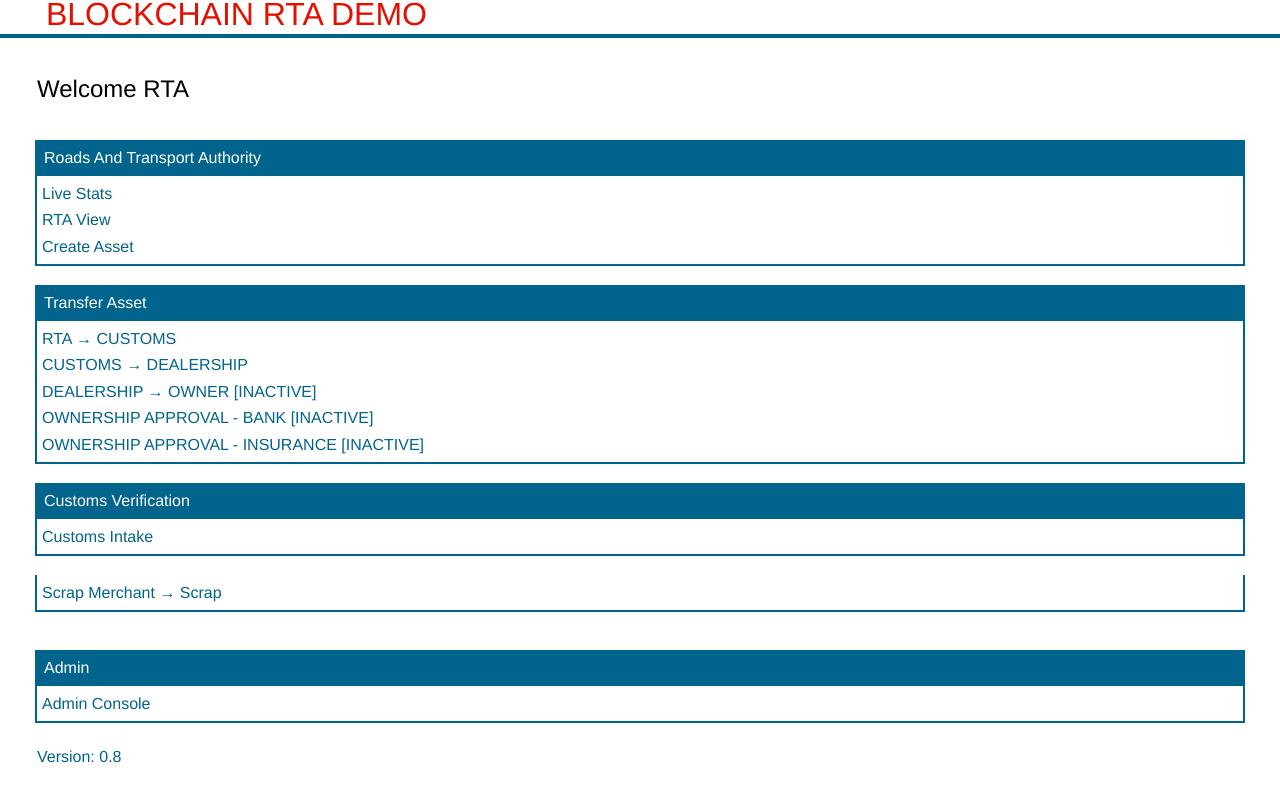
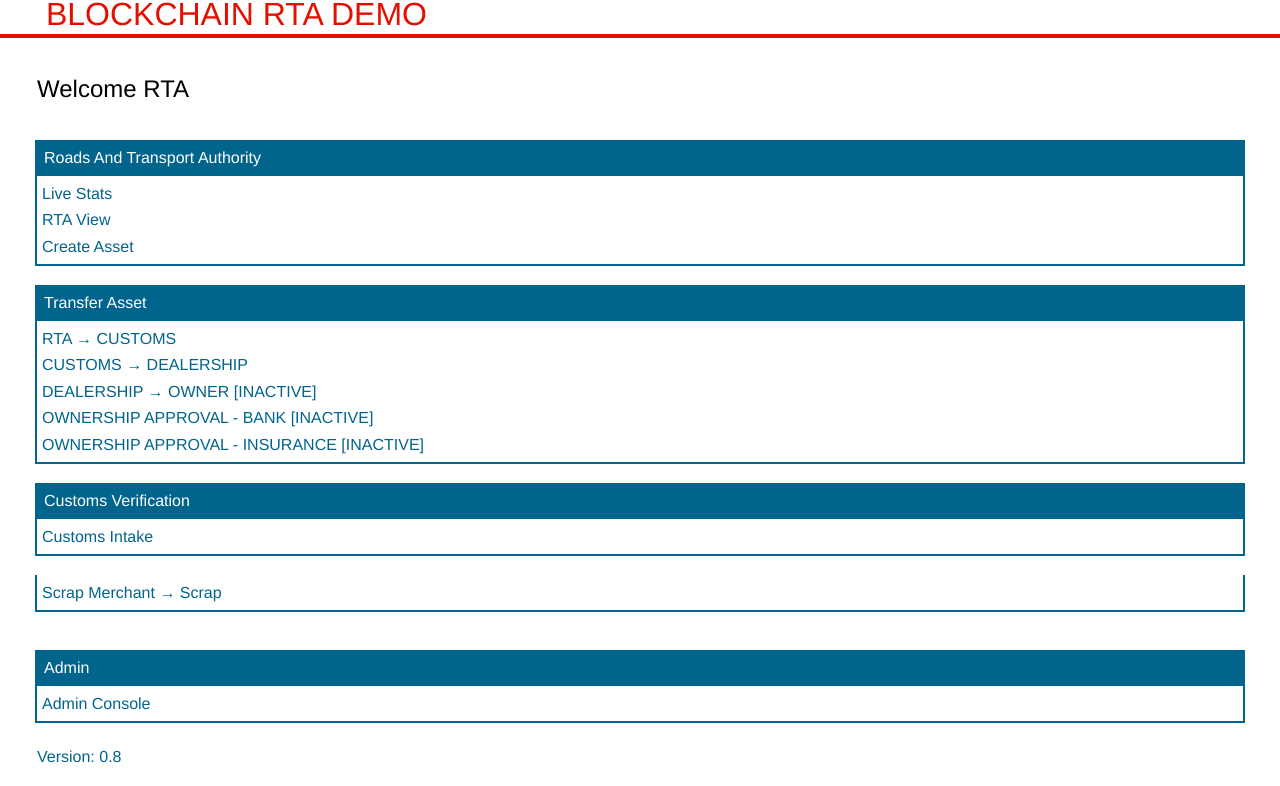
Before and after one commit to Moloedi/BC_MONDO, a website: page Client_Side/index.html in a window 1280 px wide. Shown: the part 167-953 px from the top of the page. Drawn offline with Linux system fonts and the light colour scheme; a script that the page names is missing; files whose address does not match are found by name.

Commit message:
Update main.css

```diff
--- a/Client_Side/Style/main.css
+++ b/Client_Side/Style/main.css
@@ -82,7 +82,7 @@ body
 .brkRw
 {
 	height:2px;
-	background-color:#00648D;
+	background-color:#e50f00;
 }
 #txtBxRw
 {
```
